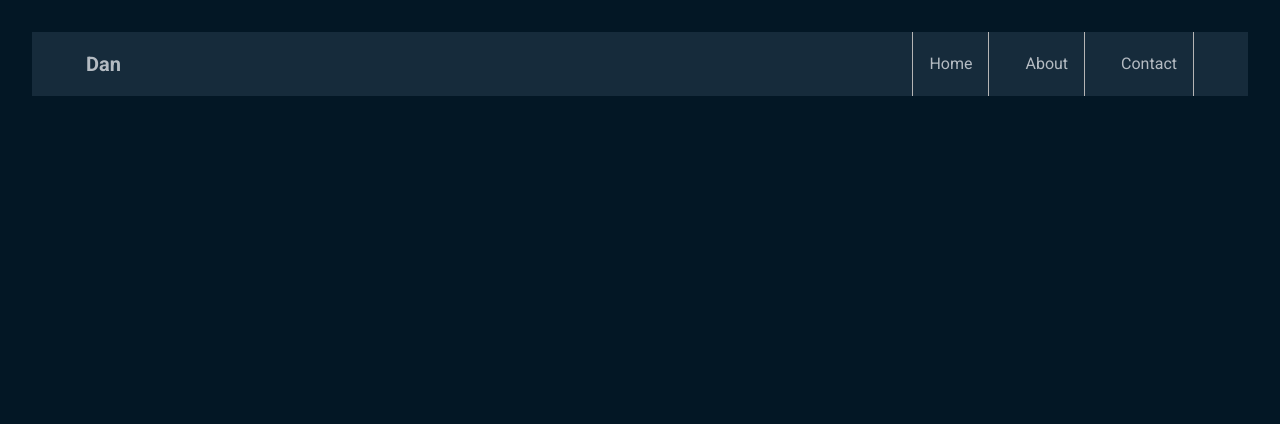
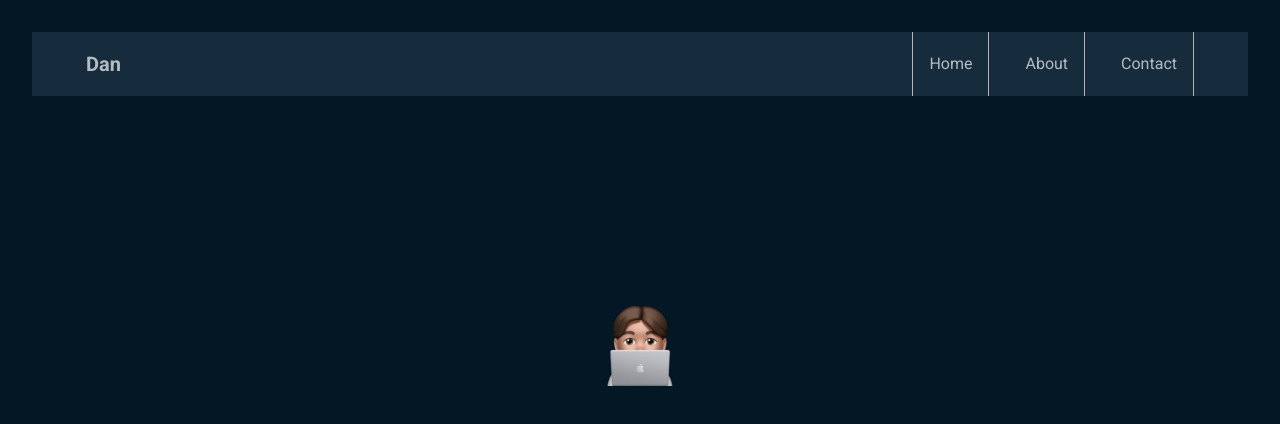
Before and after one commit to DanMyers300/danmyers.net, a React (Vite) app: page / in a window 1280 px wide. Shown: the top 424 px of the page. Built offline with nearby package versions, Linux system fonts and the light colour scheme.

Commit message:
added Hero

```diff
--- a/src/App.tsx
+++ b/src/App.tsx
@@ -1,9 +1,13 @@
 import Header from './components/Header.tsx'
+import Home from './components/Home.tsx'
 import './App.css'
 
 function App() {
   return (
+    <>
     <Header />
+    <Home />
+    </>
   )
 }
 
--- /dev/null
+++ b/src/components/Hero.tsx
@@ -0,0 +1,9 @@
+function Hero() {
+  return (
+    <>
+      <img src="/hero.png" alt="Hero Image" class="hero-image" />
+    </>
+  );
+};
+
+export default Hero;
--- /dev/null
+++ b/src/components/Home.tsx
@@ -0,0 +1,13 @@
+import Hero from './Hero.tsx'
+
+function Home() {
+  return (
+    <>
+      <main>
+        <Hero />
+      </main>
+    </>
+  );
+};
+
+export default Home;
```
